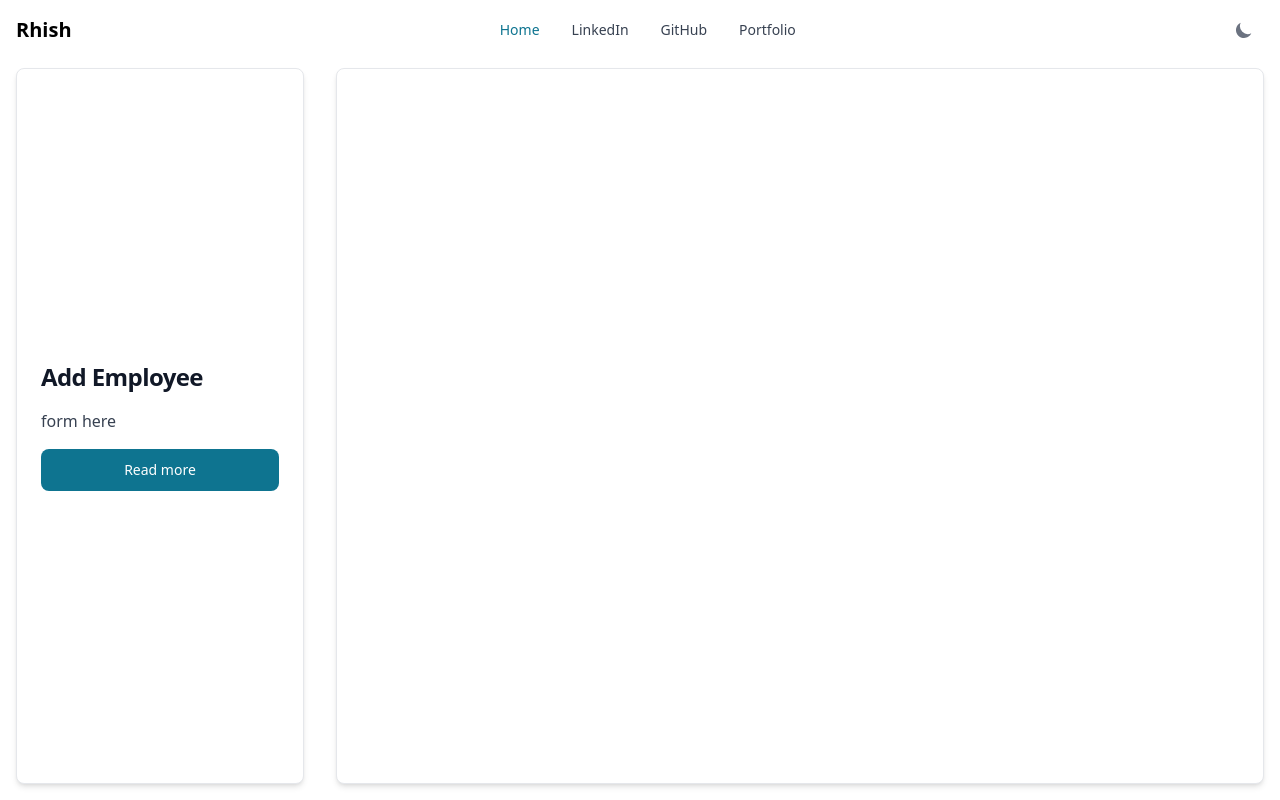
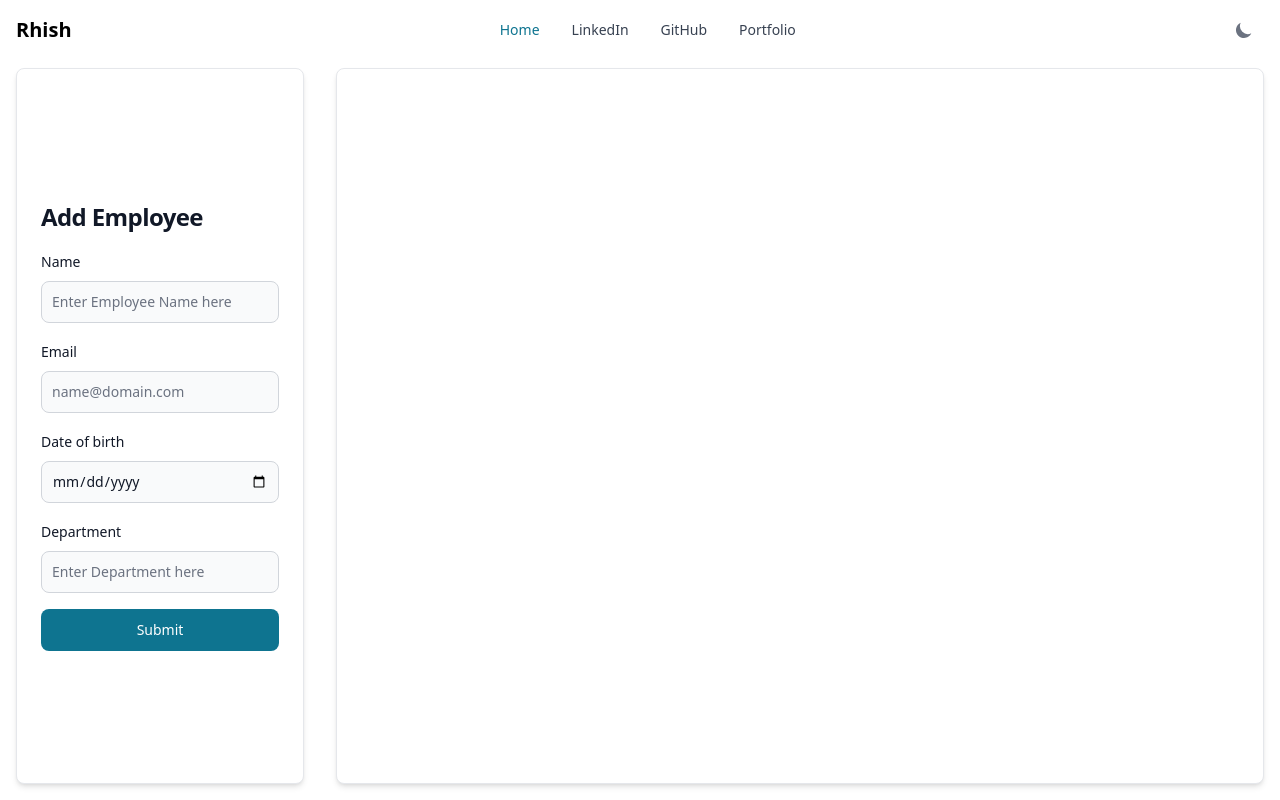
Before and after one commit to rhish9h/empowerid-ems, a React (Vite) app in the folder employee-management-frontend/: page / in a window 1280 px wide. Built offline with nearby package versions, Linux system fonts and the light colour scheme.

Commit message:
Add Employee form

```diff
--- a/employee-management-frontend/src/components/addEmployee/AddEmployee.tsx
+++ b/employee-management-frontend/src/components/addEmployee/AddEmployee.tsx
@@ -1,17 +1,42 @@
-import { Button, Card } from "flowbite-react";
+import { Button, Card, Label, TextInput } from "flowbite-react";
 
 const AddEmployee = () => {
+    const handleSubmit = () => {
+
+    }
+
     return (
         <Card className="flex-grow">
             <h5 className="text-2xl font-bold tracking-tight text-gray-900 dark:text-white">
                 Add Employee
             </h5>
-            <p className="font-normal text-gray-700 dark:text-gray-400">
-                form here
-            </p>
-            <Button>
-                Read more
-            </Button>
+            <form className="flex flex-col gap-4" onSubmit={handleSubmit}>
+                <div>
+                    <div className="mb-2 block">
+                        <Label htmlFor="emp-name" value="Name" />
+                    </div>
+                    <TextInput id="emp-name" name="emp-name" placeholder="Enter Employee Name here" required />
+                </div>
+                <div>
+                    <div className="mb-2 block">
+                        <Label htmlFor="email" value="Email" />
+                    </div>
+                    <TextInput id="email" name="email" placeholder="name@domain.com" type="email" required />
+                </div>
+                <div>
+                    <div className="mb-2 block">
+                        <Label htmlFor="dob" value="Date of birth" />
+                    </div>
+                    <TextInput id="dob" name="dob" type="date" required />
+                </div>
+                <div>
+                    <div className="mb-2 block">
+                        <Label htmlFor="department" value="Department" />
+                    </div>
+                    <TextInput id="department" name="department" placeholder="Enter Department here" required />
+                </div>
+                <Button type="submit">Submit</Button>
+            </form>
         </Card>
     );
 }
```
